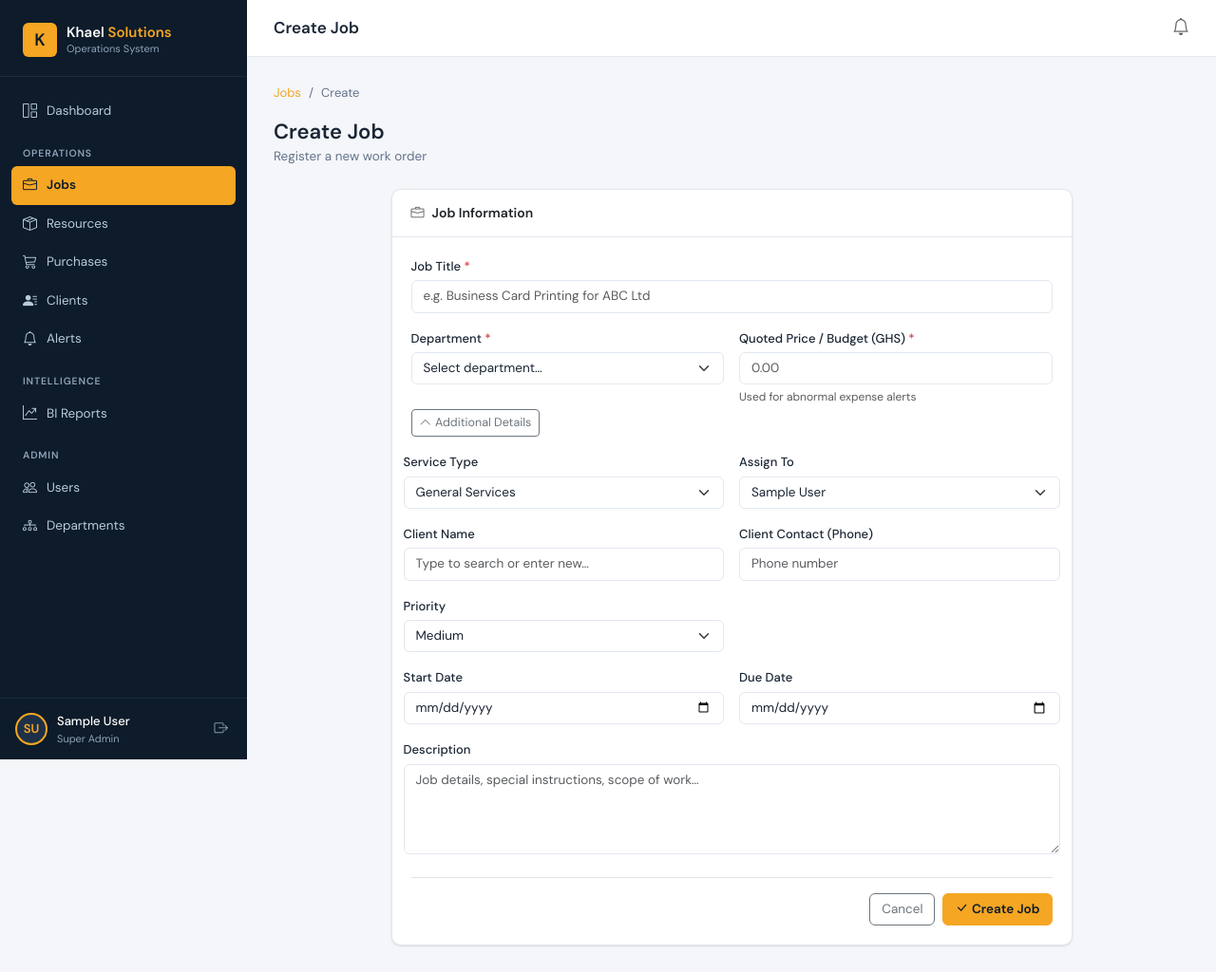
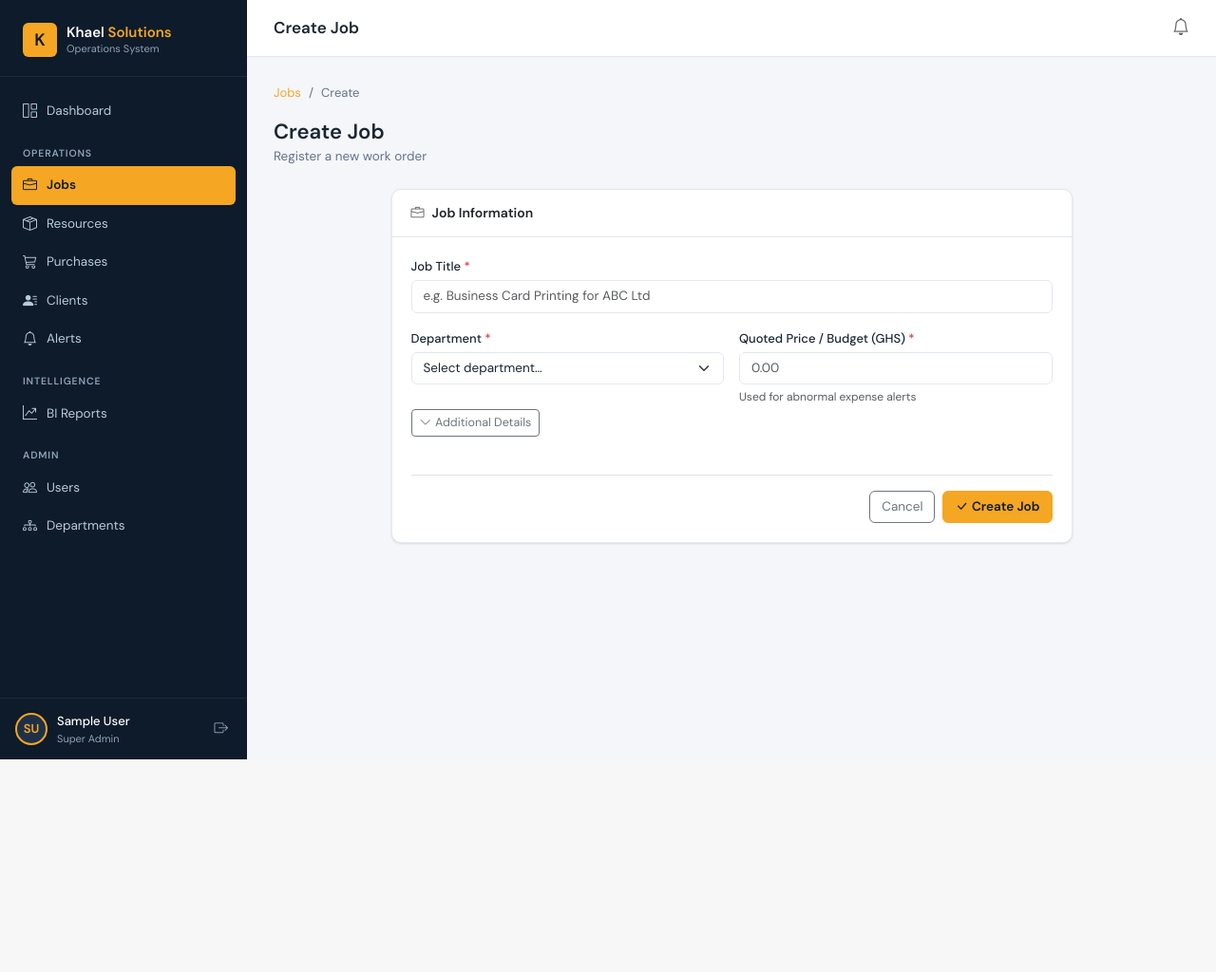
Before and after one commit to Wisdom-Delali/khael_solutions, a Django app: page /jobs/create/ in a window 1280 px wide. Shown: the whole page at 95% size. After the commit the page ends 800 px from the top, so only its background shows below. Run offline with Django 5.2, Linux system fonts and the light colour scheme; a user stored in the database is signed in; tables that the repository leaves empty hold one stand-in row (values such as "Sample post"); some libraries are stand-ins or nearby versions; some web fonts are replaced.

Commit message:
feat: Enhance job form with dynamic collapsible details and auto-expand functionality

```diff
--- a/templates/jobs/job_form.html
+++ b/templates/jobs/job_form.html
@@ -67,14 +67,15 @@
               <a class="btn btn-sm btn-outline-secondary" data-bs-toggle="collapse"
                  href="#additionalDetails" role="button"
                  id="additionalToggle"
-                 aria-expanded="false" aria-controls="additionalDetails">
-                <i class="bi bi-chevron-down me-1" id="additionalIcon"></i>Additional Details
+                 aria-expanded="{% if job %}true{% else %}false{% endif %}"
+                 aria-controls="additionalDetails">
+                <i class="bi {% if job %}bi-chevron-up{% else %}bi-chevron-down{% endif %} me-1" id="additionalIcon"></i>Additional Details
               </a>
             </div>
 
             <!-- ── Collapsible optional fields ────────── -->
             <div class="col-12 p-0">
-              <div class="collapse" id="additionalDetails">
+              <div class="collapse{% if job %} show{% endif %}" id="additionalDetails">
                 <div class="row g-3 px-0">
 
                   <!-- Service Type + Assign To -->
@@ -193,22 +194,7 @@
     icon.classList.replace('bi-chevron-up', 'bi-chevron-down');
   });
 
-  // ── Auto-expand if optional fields already have values (edit mode) ──
-  const optionalHasValue = [
-    document.querySelector('[name="service_type"]'),
-    document.querySelector('[name="assigned_to"]'),
-    document.getElementById('clientNameInput'),
-    document.getElementById('clientContactInput'),
-    document.getElementById('priceInput'),
-    document.querySelector('[name="start_date"]'),
-    document.querySelector('[name="due_date"]'),
-    document.getElementById('descriptionInput'),
-  ].some(el => el && el.value && el.value !== '' && el.value !== 'general' && el.value !== 'medium');
 
-  if (optionalHasValue) {
-    const bsCollapse = new bootstrap.Collapse(collapseEl, { toggle: false });
-    bsCollapse.show();
-  }
 
   // ── Job-type title autocomplete ───────────────────────
   const titleInput      = document.getElementById('jobTitleInput');
```
Also changed, not shown: 1 other file.
